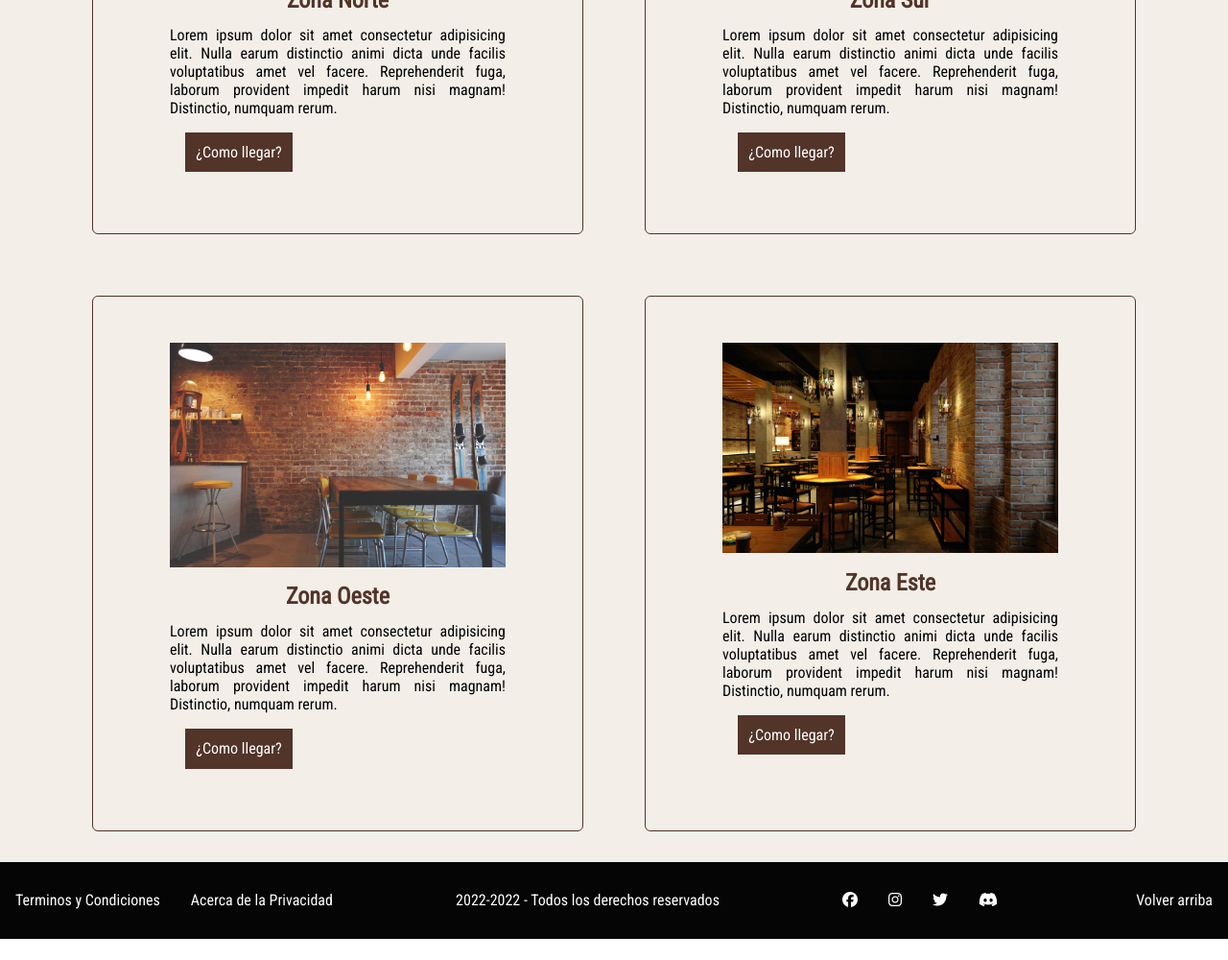
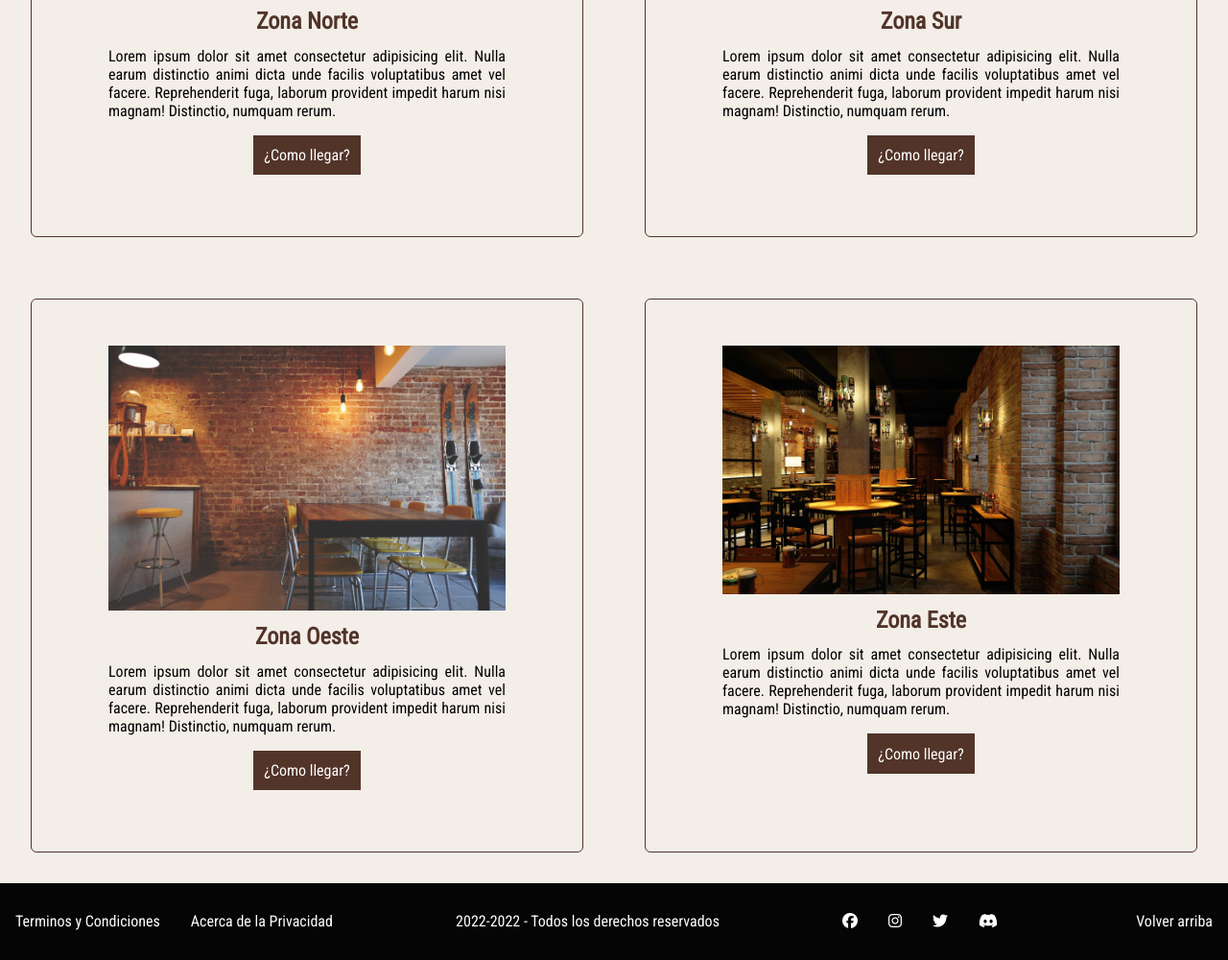
Before and after one commit to JuanCruzOrtega/PF_JuanCruzOrtega, a plain HTML site: page vistas/locales.html in a window 1280 px wide. Shown: the part 570-1570 px from the top of the page at 96% size. Before the commit the page ends 1548 px from the top, so only its background shows below. Drawn offline with Linux system fonts and the light colour scheme.

Commit message:
2do commit: grids en html locales

```diff
--- a/estilos/style.css
+++ b/estilos/style.css
@@ -11,10 +11,10 @@
 
 .header {
     display: flex;
-    flex-direction: flex;
     justify-content: space-between;
     background-color: rgba(5, 5, 5, 255);
     height: 5rem;
+    grid-area: heading;
 }
 
 .header__nav {
@@ -40,13 +40,13 @@
     display: flex;
     justify-content: flex-end;
     position: relative;
-
+    list-style-type: none;
     align-items: flex-end;
 
 }
 
 .header__item {
-    padding: 1rem;
+    padding: 0.5rem;
     background-color: rgba(5, 5, 5, 255);
     border: ;
 
@@ -133,17 +133,49 @@ h1 {
 
 /* INICIO ESTILOS HERO-LOCALES*/
 
+.grillaLocales {
+    display: grid;
+    grid-template-rows: 5rem 8rem 1fr 1fr 5rem;
+    grid-template-columns: 1fr 1fr;
+    grid-template-areas: "heading heading"
+        "titulo titulo"
+        "locales locales2"
+        "locales3 locales4"
+        "footer footer";
+}
+
 .hero__section {
     background-color: #f3eee8;
     display: flex;
     flex-wrap: wrap;
     justify-content: center;
-    /*
+    grid-area: locales;
+
+}
+
+.hero__section2 {
+    background-color: #f3eee8;
     display: flex;
-    flex-wrap: nowrap;
+    flex-wrap: wrap;
     justify-content: center;
-    */
+    grid-area: locales2;
 
+}
+
+.hero__section3 {
+    background-color: #f3eee8;
+    display: flex;
+    flex-wrap: wrap;
+    justify-content: center;
+    grid-area: locales3;
+}
+
+.hero__section4 {
+    background-color: #f3eee8;
+    display: flex;
+    flex-wrap: wrap;
+    justify-content: center;
+    grid-area: locales4;
 
 }
 
@@ -161,16 +193,19 @@ h1 {
 .hero__div--activo {
     background-color: rgba(5, 5, 5, 255);
     padding: 3rem;
+    grid-area: titulo;
 }
 
 
 .hero__div {
+    display: flex;
+    flex-direction: column;
+    align-items: center;
     background-color: #f3eee8;
     padding: 3rem 5rem;
     margin: 2rem;
     border: 1px solid #523429;
     border-radius: 6px;
-    width: 40%;
 }
 
 .hero__text {
@@ -248,7 +283,7 @@ h1 {
     margin-bottom: 2rem;
     align-self: center;
     width: 100%;
-    }
+}
 }
 
 /* COMIENZA ESTILOS MENU */
@@ -276,7 +311,7 @@ h1 {
     background-color: #f3eee8;
 }
 
-.menu{
+.menu {
     background-color: #f3eee8;
 }
 
@@ -337,7 +372,7 @@ h1 {
     max-width: 25rem;
 }
 
-.menu__text{
+.menu__text {
     text-align: justify;
     margin: 2rem;
     max-width: 25rem;
@@ -346,41 +381,55 @@ h1 {
 
 /* COMIENZA ESTILO NOSOTROS*/
 
-.nosotrosTitulo{
+.nosotrosGrilla {
+    display: grid;
+    grid-template-columns: 1fr 1fr 1fr;
+    grid-template-rows: 1fr 1fr 2fr 1fr;
+    grid-template-areas: "header header header"
+        "titulo titulo titulo"
+        "nosotros nosotros nosotros"
+        "footer footer footer";
+}
+
+.nosotrosTitulo {
     background-color: rgba(5, 5, 5, 255);
     padding: 2rem;
     text-align: center;
+    grid-area: titulo;
 }
 
-.main__bloque{
+
+.main__bloque {
     background-color: rgba(5, 5, 5, 255);
+    grid-area: nosotros;
+
 }
 
-.bloque__img{
+.bloque__img {
     width: 100%;
     padding: 2rem;
     max-width: 30rem;
 
 }
 
-.bloque{
+.bloque {
     display: flex;
     justify-content: space-between;
 }
 
-.bloque__titulo{
+.bloque__titulo {
     align-self: center;
     margin: 2rem;
     color: #ffffff;
 }
 
-.bloque__desc{
+.bloque__desc {
     color: #ffffff;
     margin: 2rem;
     text-align: justify;
 }
 
-.bloque__article{
+.bloque__article {
     display: flex;
     flex-direction: column;
     align-items: center;
@@ -396,7 +445,7 @@ h1 {
     flex-direction: row;
     flex-wrap: wrap;
     height: 5rem;
-
+    grid-area: footer;
 }
 
 
@@ -457,8 +506,3 @@ h1 {
 
 
 /* MENU GRILLA*/
-
-.menuGrilla{
-    display: grid;
-
-}
--- a/vistas/locales.html
+++ b/vistas/locales.html
@@ -14,6 +14,7 @@
 </head>
 
 <body>
+    <div class="grillaLocales">
         <header id="heading" class="header">
             <a class="header__logo" href="../index.html">O´Burgers</a>
             <nav class="header__nav">
@@ -27,35 +28,50 @@
                 </ul>
             </nav>
         </header>
-    <main class="hero">
         <div class="hero__div--activo">
             <h1>Nuestros Locales</h1>
         </div>
+        <main class="hero">
             <section class="hero__section">
                 <div class="hero__div"><img class="hero__img" src="../imagenes/local1.jpg" alt="Local1">
                     <h2 class="hero__subtitulo">Zona Norte</h2>
-                <p class="hero__text">Lorem ipsum dolor sit amet consectetur adipisicing elit. Nulla earum distinctio animi dicta unde
+                    <p class="hero__text">Lorem ipsum dolor sit amet consectetur adipisicing elit. Nulla earum
+                        distinctio
+                        animi dicta unde
                         facilis voluptatibus amet vel facere. Reprehenderit fuga, laborum provident impedit harum nisi
                         magnam! Distinctio, numquam rerum.</p>
                     <a class="hero__anchor" href="https://google.com.ar/maps">¿Como llegar?</a>
                 </div>
+            </section>
+        </main>
+        <section class="hero__section2">
             <div class="hero__div"><img class="hero__img" src="../imagenes/local2.jpg" alt="Local1">
                 <h2 class="hero__subtitulo">Zona Sur</h2>
-                <p class="hero__text">Lorem ipsum dolor sit amet consectetur adipisicing elit. Nulla earum distinctio animi dicta unde facilis voluptatibus amet vel facere. Reprehenderit fuga, laborum provident impedit harum nisi magnam! Distinctio, numquam rerum.</p>
-                <a class="hero__anchor" href="https://google.com.ar/maps">¿Como llegar?</a>
-            </div>
-            <div class="hero__div"><img class="hero__img" src="../imagenes/local3.jpg" alt="Local1">
-                <h2 class="hero__subtitulo">Zona Oeste</h2>
-                <p class="hero__text">Lorem ipsum dolor sit amet consectetur adipisicing elit. Nulla earum distinctio animi dicta unde facilis voluptatibus amet vel facere. Reprehenderit fuga, laborum provident impedit harum nisi magnam! Distinctio, numquam rerum.</p>
-                <a class="hero__anchor" href="https://google.com.ar/maps">¿Como llegar?</a>
-            </div>
-            <div class="hero__div"><img class="hero__img" src="../imagenes/local4.jpg" alt="Local1">
-                <h2 class="hero__subtitulo">Zona Este</h2>
-                <p class="hero__text">Lorem ipsum dolor sit amet consectetur adipisicing elit. Nulla earum distinctio animi dicta unde facilis voluptatibus amet vel facere. Reprehenderit fuga, laborum provident impedit harum nisi magnam! Distinctio, numquam rerum.</p>
+                <p class="hero__text">Lorem ipsum dolor sit amet consectetur adipisicing elit. Nulla earum distinctio
+                    animi dicta unde facilis voluptatibus amet vel facere. Reprehenderit fuga, laborum provident impedit
+                    harum nisi magnam! Distinctio, numquam rerum.</p>
                 <a class="hero__anchor" href="https://google.com.ar/maps">¿Como llegar?</a>
             </div>
         </section>
-    </main>
+        <section class="hero__section3">
+            <div class="hero__div"><img class="hero__img" src="../imagenes/local3.jpg" alt="Local1">
+                <h2 class="hero__subtitulo">Zona Oeste</h2>
+                <p class="hero__text">Lorem ipsum dolor sit amet consectetur adipisicing elit. Nulla earum distinctio
+                    animi dicta unde facilis voluptatibus amet vel facere. Reprehenderit fuga, laborum provident impedit
+                    harum nisi magnam! Distinctio, numquam rerum.</p>
+                <a class="hero__anchor" href="https://google.com.ar/maps">¿Como llegar?</a>
+            </div>
+        </section>
+        <section class="hero__section4">
+            <div class="hero__div"><img class="hero__img" src="../imagenes/local4.jpg" alt="Local1">
+                <h2 class="hero__subtitulo">Zona Este</h2>
+                <p class="hero__text">Lorem ipsum dolor sit amet consectetur adipisicing elit. Nulla earum distinctio
+                    animi dicta unde facilis voluptatibus amet vel facere. Reprehenderit fuga, laborum provident impedit
+                    harum nisi magnam! Distinctio, numquam rerum.</p>
+                <a class="hero__anchor" href="https://google.com.ar/maps">¿Como llegar?</a>
+            </div>
+        </section>
+
         <footer class="pie">
             <div class="pie__div">
                 <ul class="pie__lista1">
@@ -80,6 +96,7 @@
             </div>
             <div class="pie__div"><a class="pie__anchor--activo" href="#heading">Volver arriba</a></div>
         </footer>
+    </div>
 </body>
 
 </html>
```
Also changed, not shown: vistas/nosotros.html (+2 -0 lines). Lines whose indentation alone changed are shown as unchanged.
